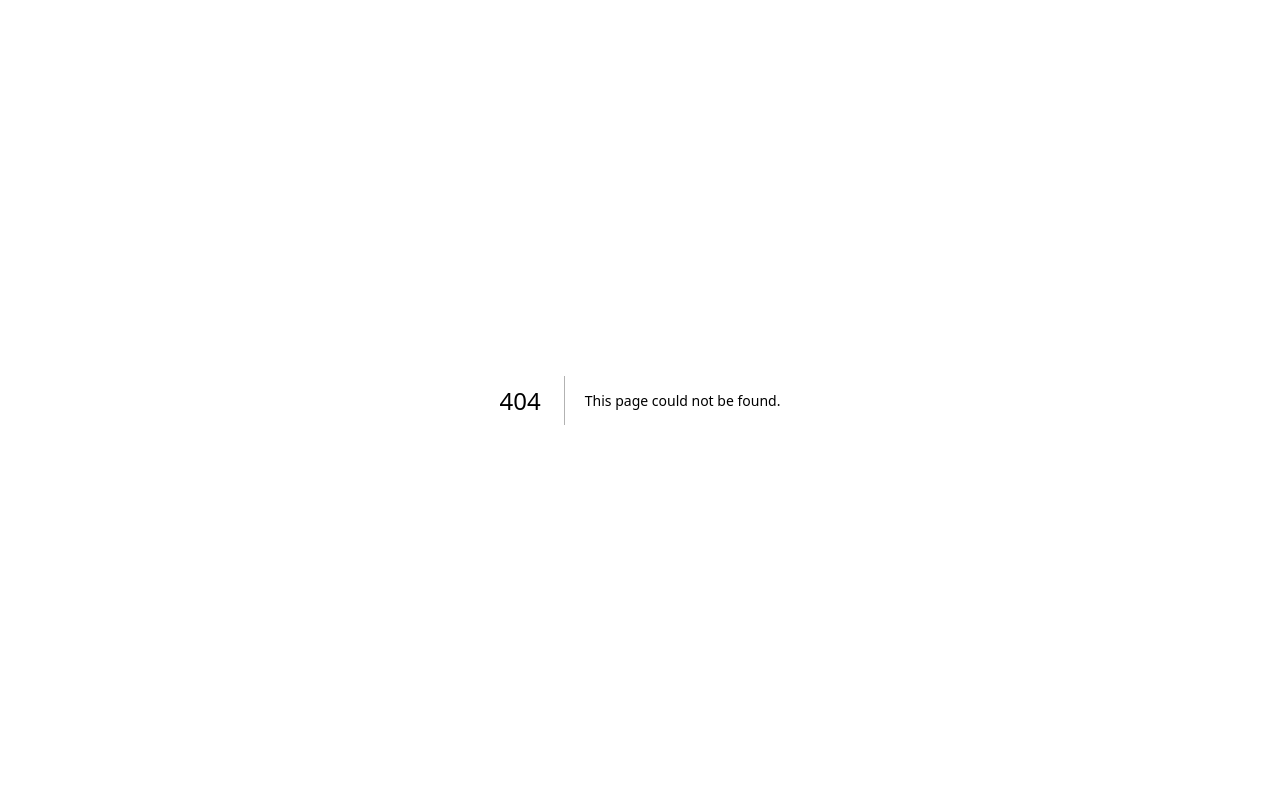
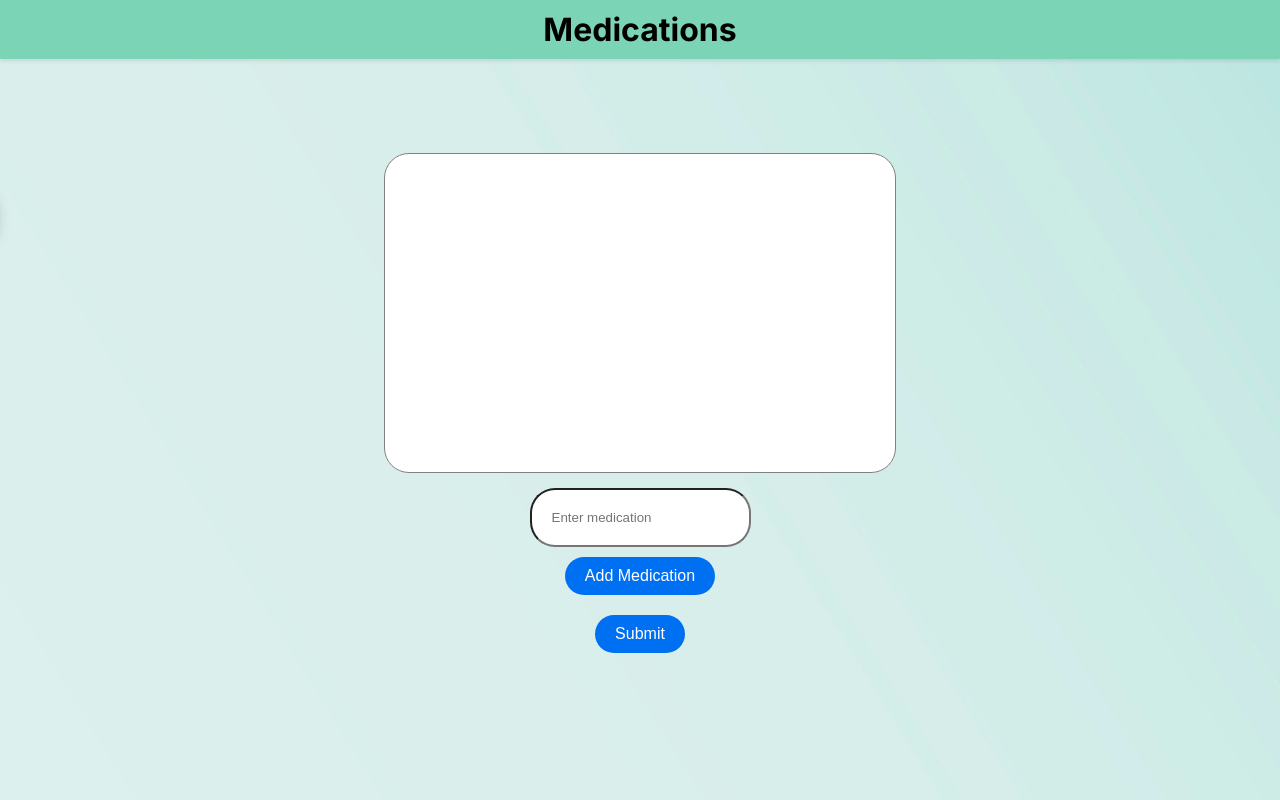
Before and after one commit to kaartiik/clinic-webapp, a Next.js app: page /medication in a window 1280 px wide. Before the commit this address had no page. Built offline with nearby package versions, Linux system fonts and the light colour scheme.

Commit message:
Added medications

```diff
--- /dev/null
+++ b/src/app/clinic.js
@@ -0,0 +1,3 @@
+const CLINIC_ID = "xhzOE2qBHRTbtFOs8wR2";
+
+export default CLINIC_ID;
--- /dev/null
+++ b/src/app/medication/page.js
@@ -0,0 +1,84 @@
+// pages/doctor.js
+"use client";
+import React, {useEffect, useState} from 'react';
+import { useRouter } from 'next/navigation';
+import { useSearchParams } from 'next/navigation';
+import Link from 'next/link';
+import globalStyles from '../styles/main.module.css';
+import styles from '../styles/Medications.module.css';
+import { doc, setDoc, addDoc, collection } from "firebase/firestore";
+import firebase from "../firebase";
+import CLINIC_ID from '../clinic';
+import Header from '@/utility/header';
+
+export default function Medication({patientID, appointmentID}) {
+  const router = useRouter();
+
+  const [medications, setMedications] = useState([]);
+  const [currentMedication, setCurrentMedication] = useState('');
+
+  const handleInputChange = (event) => {
+      setCurrentMedication(event.target.value);
+  };
+
+  const handleAddMedication = () => {
+      if (currentMedication) {
+          setMedications([...medications, currentMedication]);
+          setCurrentMedication('');
+      }
+  };
+
+  const handleSubmit = async () => {
+    const data = {
+      medications : medications,
+    }
+
+    try {
+      const clinicAppointmentRef = doc(firebase.db, 'clinics', CLINIC_ID, 'appointments', appointmentID);
+      const patientAppointmentRef = doc(firebase.db, 'users', patientID, 'appointments', appointmentID);
+
+      const updateAppointmentMedicalInfoClinic = await updateDoc(clinicAppointmentRef, data);
+      const updateAppointmentMedicalInfoPatient = await updateDoc(patientAppointmentRef, data);
+
+      setMedications([]);
+
+      router.push(`/referral?patientID=${patientID}&appointmentID=${appointmentID}`);
+    } catch(error) {
+      alert(error)
+    }
+
+  }
+
+  const handleKeyPress = (event) => {
+    // look for the `Enter` keyCode
+    if (event.keyCode === 13 || event.which === 13) {
+      handleSubmit()
+    }
+  }
+
+  return (
+    <div className={styles.container}>
+      <Header title="Medications" />
+      <ul className={styles.listview}>
+        {medications.map((medication, index) => (
+            <li key={index} className={styles.listviewitem}>{medication}</li>
+        ))}
+      </ul>
+
+      <input
+        className={styles.textinput}
+        type="text"
+        value={currentMedication}
+        onChange={handleInputChange}
+        placeholder="Enter medication"
+        onKeyUp={handleKeyPress}
+      />
+
+      <button className={globalStyles.roundedButton} onClick={handleAddMedication}>Add Medication</button>
+
+      {patientID !== "" &&
+          <button className={globalStyles.roundedButton} disabled={!medications.length} onClick={handleSubmit}>Submit</button>
+      }
+    </div>
+  );
+}
--- /dev/null
+++ b/src/app/styles/Medications.module.css
@@ -0,0 +1,35 @@
+.container {
+  display: flex;
+  flex-direction: column;
+  justify-content: center;
+  align-items: center;
+  height: 100vh; /* Use viewport height to take full height of the screen */
+  background-image: url("../../../public/bg2.jpg");
+  background-size: cover;
+}
+
+.listview {
+  padding: 25px;
+  border-radius: 25px;
+  border: 1px solid gray;
+  margin: 15px;
+  background-color: white;
+  max-height: 40%;
+  overflow-y: scroll;
+  height: 40%;
+  width: 40%;
+}
+
+.listviewitem {
+  background-color: #39B68D;
+  padding: 10px;
+  border-radius: 25px;
+  list-style-type: none;
+  margin: 10px;
+  text-align: center;
+}
+
+.textinput {
+  padding: 20px;
+  border-radius: 25px;
+}
--- /dev/null
+++ b/src/utility/header.js
@@ -0,0 +1,21 @@
+import React from 'react';
+
+const Header = ({ title }) => {
+    return (
+        <header style={headerStyle}>
+            <h1>{title}</h1>
+        </header>
+    );
+};
+
+const headerStyle = {
+    position: 'fixed', // Fixed position
+    top: 0,            // Stick to the top
+    width: '100%',     // Full width
+    backgroundColor: '#7bd4b6', // Background color
+    padding: '10px 0', // Padding for aesthetic spacing
+    textAlign: 'center', // Center the title
+    boxShadow: '0 2px 4px rgba(0, 0, 0, 0.1)' // Optional shadow for better UI
+};
+
+export default Header;
```
Also changed, not shown: src/app/doctor/page.js (+7 -2 lines), src/app/form/page.js (added, +76 -0 lines), src/app/patient/page.js (+14 -7 lines).
